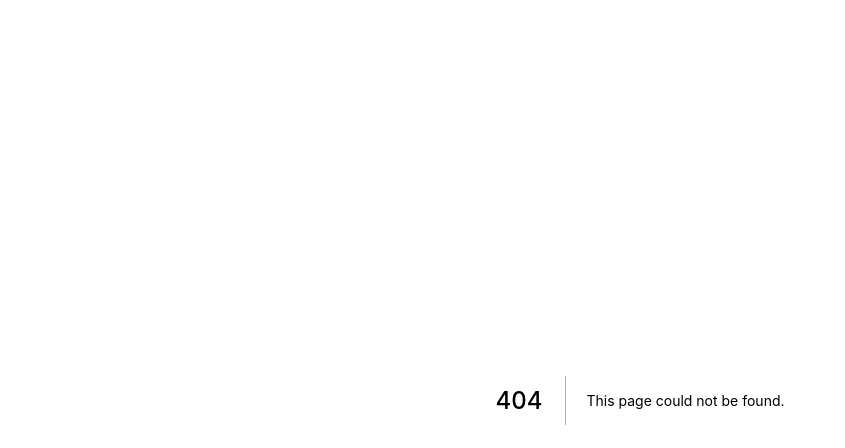
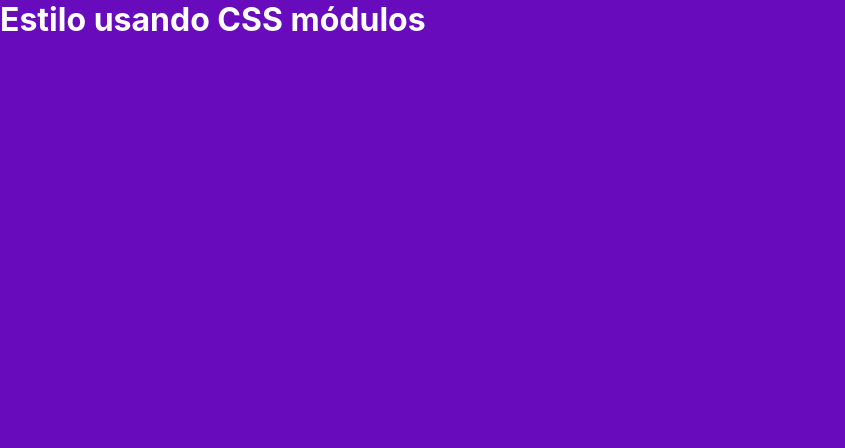
Before and after one commit to ValdoNeves/fundamento_nextjs, a Next.js app: page /estiloso in a window 1280 px wide. Before the commit this address had no page. Shown: the top 448 px of the page, without its empty margins (0-845 px from the left). Built offline with nearby package versions, Linux system fonts and the light colour scheme.

Commit message:
props eh somente leitura

```diff
--- a/src/pages/_app.jsx
+++ b/src/pages/_app.jsx
@@ -1,4 +1,5 @@
 import '../styles/globals.css'
+import '../styles/app.css'
 
 function MyApp({ Component, pageProps }) {
   return <Component {...pageProps} />
--- /dev/null
+++ b/src/pages/estiloso.jsx
@@ -0,0 +1,9 @@
+import style from '../styles/Estiloso.module.css'
+
+export default function Estiloso() {
+  return (
+    <div className={style.roxo}>
+      <h1>Estilo usando CSS módulos</h1>
+    </div>
+  )
+}
--- /dev/null
+++ b/src/styles/Estiloso.module.css
@@ -0,0 +1,9 @@
+.roxo{
+  background-color: #670bbd;
+  color: #fff;
+  height: 100vh;
+}
+
+.roxo h1 {
+  margin: 0;
+}
--- /dev/null
+++ b/src/styles/app.css
@@ -0,0 +1,7 @@
+html,
+body {
+
+  background-color: #222;
+  color: #eee;
+
+}
```
Also changed, not shown: src/components/Cabecalho.jsx (added, +8 -0 lines), src/pages/exemplo.jsx (added, +11 -0 lines), src/pages/index.jsx (+7 -2 lines), src/pages/jsx.jsx (added, +15 -0 lines).
